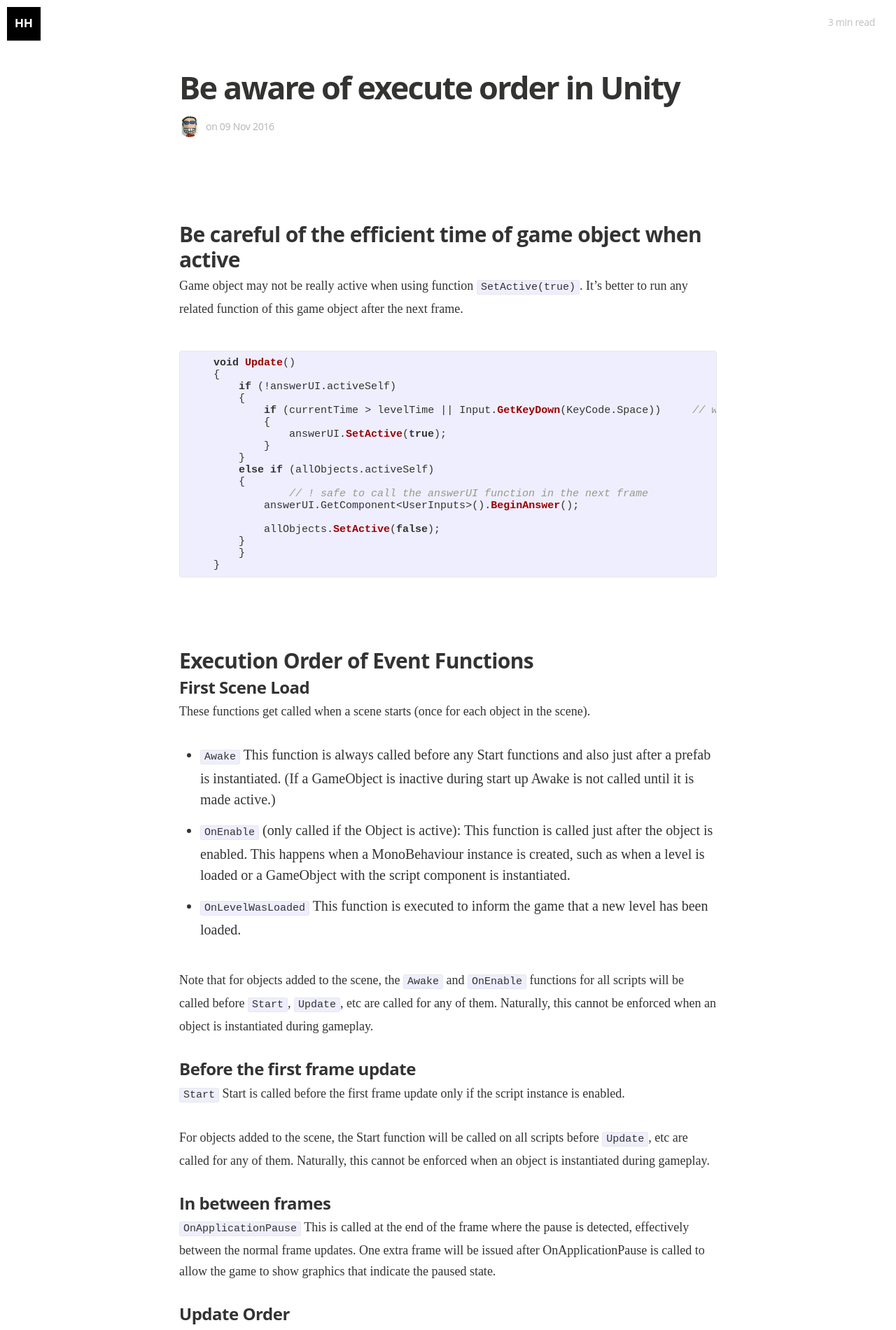
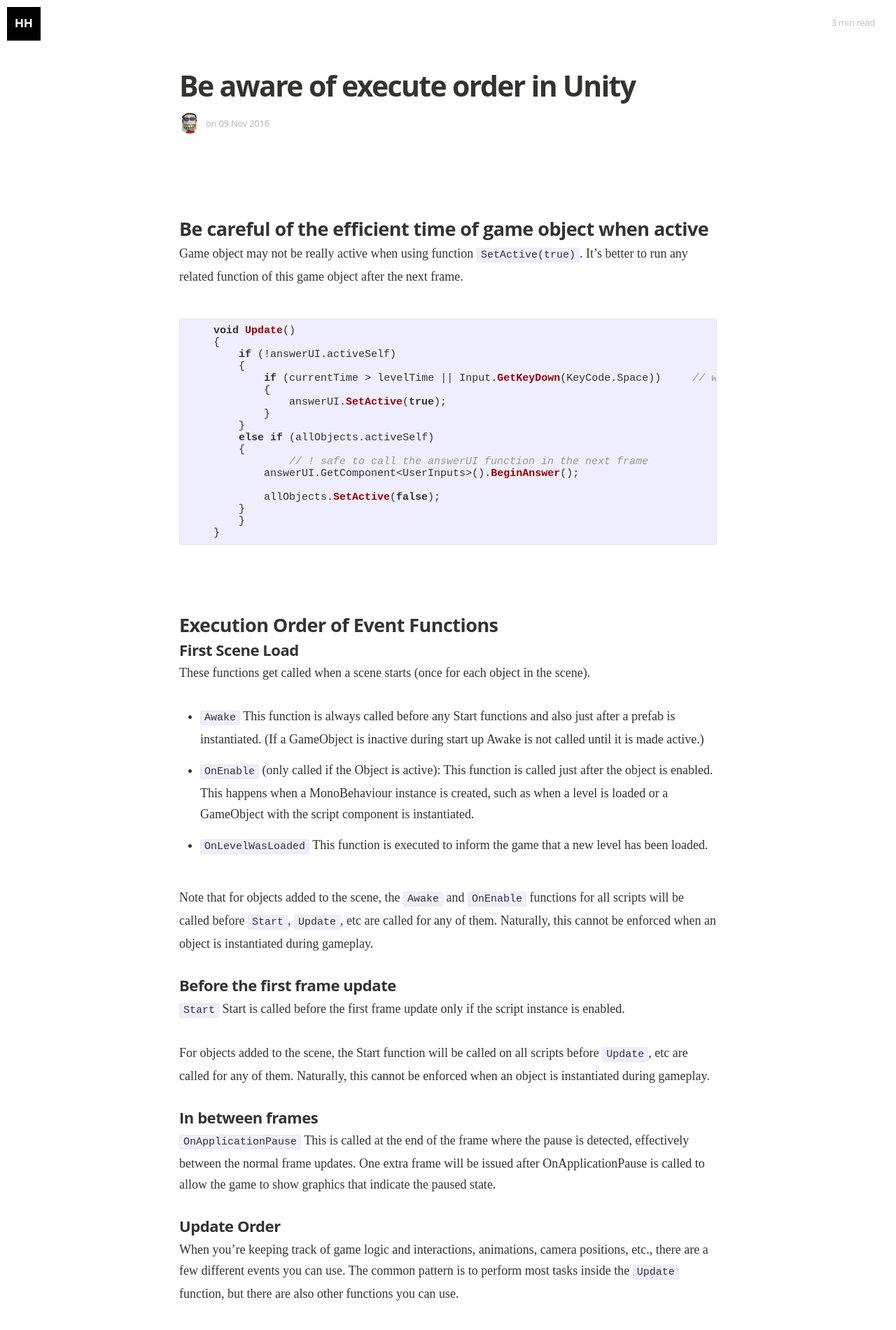
Before and after one commit to hanhonglei/hanhonglei.github.io, a Jekyll site: the page built from _posts/2016-11-9-uniy-execute-order.markdown, in a window 1280 px wide. Shown: the top 1900 px of the page at 70% size. Built offline with Jekyll 4.4.1, drawn with Linux system fonts in a browser that asks for light colours; nearby versions of some CDN libraries; some web fonts are replaced.

Commit message:
no message

```diff
--- a/css/main.sass
+++ b/css/main.sass
@@ -102,7 +102,7 @@ body
   .blog-title
     margin: 0
     padding: $rs*5.25 $rs $rs/2
-    font-size: 50px
+    font-size: 45px
     text-align: center
     font-weight: 700
     letter-spacing: -2px
@@ -145,7 +145,7 @@ body
       font-weight: 700
       font-style: normal
       display: block
-      font-size: 28px
+      font-size: 26px
       line-height: 1.1
       margin: 0 0
       a
@@ -157,11 +157,11 @@ body
       letter-spacing: -0.02em
       font-weight: 300
       font-style: normal
-      font-size: 18px
+      font-size: 17px
       line-height: 1.3
       color: #666665
     .post-meta
-      font-size: 14px
+      font-size: 13px
       color: #b3b3b1
       line-height: 30px
       a
@@ -207,7 +207,7 @@ body
   display: inline-block
   white-space: nowrap
   color: rgba(0,0,0,0.25)
-  font-size: 14px
+  font-size: 13px
   letter-spacing: -0.02em
   font-weight: 400
   font-style: normal
@@ -281,7 +281,7 @@ body
       font-weight: 700
       font-style: normal
       letter-spacing: -0.04em
-      font-size: 48px
+      font-size: 45px
       line-height: 1.1
       color: #fff
       margin-bottom: 16px
@@ -305,7 +305,7 @@ body
       font-weight: 400
       font-style: normal
       text-shadow: 0px 1px 4px rgba(0,0,0,0.25), 0px 0px 1px rgba(0,0,0,0.5)
-      font-size: 14px
+      font-size: 13px
       overflow: hidden
       font-family: $font-sans
       white-space: nowrap
@@ -315,7 +315,7 @@ body
         &:hover
           color: rgba(255,255,255,1)
     .fa-angle-down
-      font-size: 32px
+      font-size: 30px
       margin: 64px auto 0
       color: rgba(255,255,255,0.75)
       &:hover
@@ -330,7 +330,7 @@ body
       font-weight: 700
       font-style: normal
       letter-spacing: -0.04em
-      font-size: 45px
+      font-size: 41px
       line-height: 1.1
       color: #333332
       margin-bottom: 16px
@@ -352,7 +352,7 @@ body
       letter-spacing: -0.02em
       font-weight: 400
       font-style: normal
-      font-size: 14px
+      font-size: 13px
       overflow: hidden
       font-family: $font-sans
       white-space: nowrap
@@ -367,7 +367,7 @@ body
       letter-spacing: -0.02em
       font-weight: 700
       font-style: normal
-      font-size: 24px
+      font-size: 22px
       line-height: 1.3
       margin: 0
       font-family: $font-sans
@@ -376,7 +376,7 @@ body
       letter-spacing: -0.02em
       font-weight: 700
       font-style: normal
-      font-size: 30px
+      font-size: 27px
       line-height: 1.2
       padding-top: 31px
       margin-bottom: 4px
@@ -403,7 +403,7 @@ body
     figcaption
       font-weight: 400
       font-style: italic
-      font-size: 16px
+      font-size: 15px
       line-height: 1.3
       color: #666665
       outline: 0
@@ -437,7 +437,7 @@ body
       padding: 0
       font-weight: 400
       font-style: normal
-      font-size: 20px
+      font-size: 18px
       line-height: 30px
       margin-left: 30px
       margin-bottom: 12px
@@ -559,7 +559,7 @@ body
     .blog-title
       margin: 0
       padding: 0 0 10px
-      font-size: 48px
+      font-size: 45px
       text-align: center
       font-weight: 700
       letter-spacing: -2px
@@ -583,7 +583,7 @@ body
       display: inline-block
       text-align: center
       letter-spacing: -0.02em
-      font-size: 15px
+      font-size: 14px
       font-weight: 400
       font-style: normal
       text-decoration: none
```
